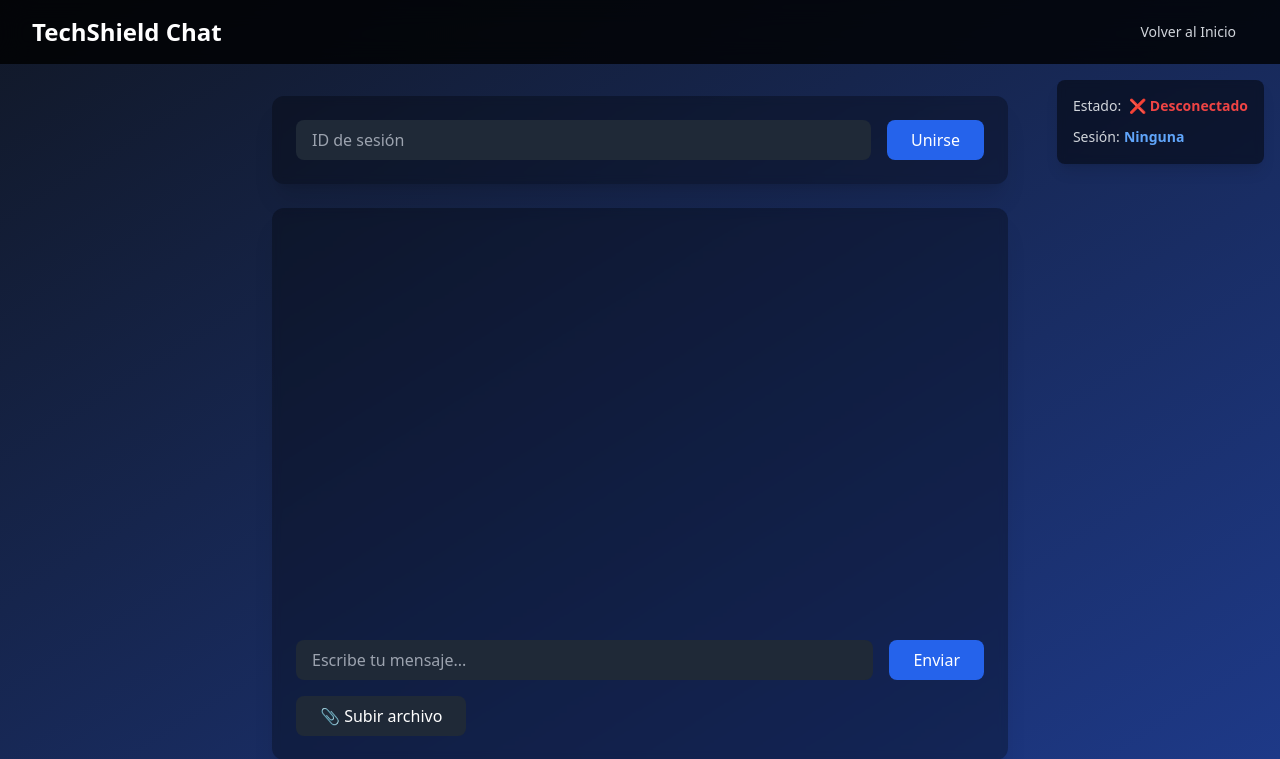
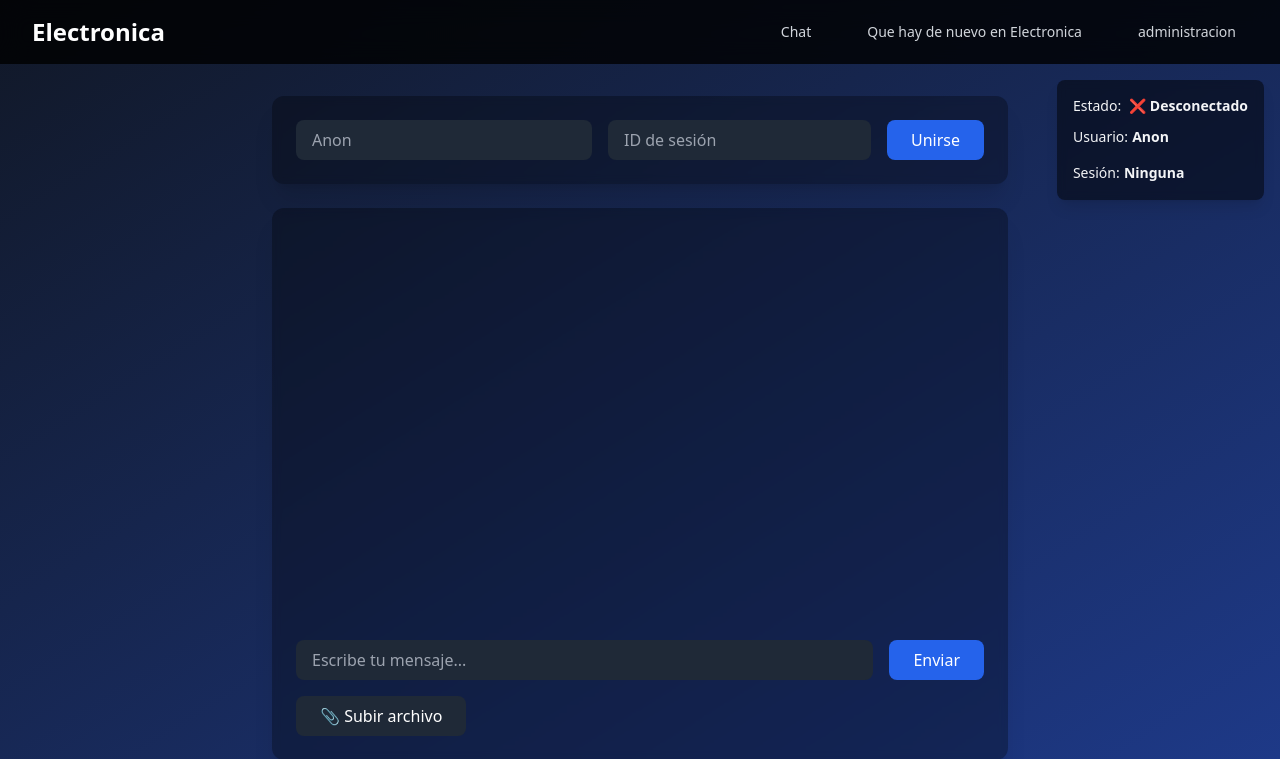
Before and after one commit to CiberBowie/ProyectoATB, a Flask app: page /chat in a window 1280 px wide. Shown: the top 759 px of the page. Run offline with Flask 3, Linux system fonts and the light colour scheme; some libraries are stand-ins or nearby versions.

Commit message:
version estable y varios añadidos

```diff
--- a/main.py
+++ b/main.py
@@ -7,16 +7,20 @@ socketio = SocketIO(app, cors_allowed_origins="*")
 
 # Almacén de sesiones
 sessions = {}
+# Almacen de usuarios
+user_list = {}
 
 @socketio.on('join_session')
 def handle_join_session(data):
     try:
         session_id = data['session_id']
-        if not session_id:
-            raise ValueError("ID de sesión vacío")
+        user_id = data['user_id']
+        if not(session_id and user_id):
+            raise
 
-        if session_id not in sessions:
+        if (session_id not in sessions) and (user_id not in user_list):
             sessions[session_id] = []
+            user_list[user_id] = [request.sid] #agrega al usuario y lo guarda junto a su request
 
         sessions[session_id].append(request.sid)
         join_room(session_id)
@@ -25,13 +29,14 @@ def handle_join_session(data):
             'session': session_id
         }, room=request.sid)
 
-    except Exception as e:
-        emit('error', {'msg': str(e)})
+    except:
+        emit('error', {'msg':'Verificar valores de entrada'})
 
 @socketio.on('send_message')
 def handle_message(data):
     try:
         session_id = data['session_id']
+        user_id = data['user_id']
         content = data['content']
 
         if session_id not in sessions:
@@ -39,7 +44,7 @@ def handle_message(data):
 
         emit('new_message', {
             'content': content,
-            'sender': request.sid[-6:]  # ID abreviado
+            'sender': user_id  # nombre del usuario ID
         }, room=session_id)
 
     except Exception as e:
@@ -59,5 +64,11 @@ def index():
 @app.route('/chat')
 def chat_room():
     return render_template('chat_room.html')
+@app.route('/login')
+def loginPage():
+    return render_template('login.html')
+@app.route('/admin')
+def adminPage():
+    return render_template('admin.html')
 if __name__ == '__main__':
     socketio.run(app, host='0.0.0.0', port=5000, debug=True)
--- a/pyproject.toml
+++ b/pyproject.toml
@@ -6,4 +6,6 @@ readme = "README.md"
 requires-python = ">=3.13"
 dependencies = [
     "pyserial>=3.5",
+    "Flask >= 3.1",
+    "Flask-socketio >= 5",
 ]
--- a/static/js/script.js
+++ b/static/js/script.js
@@ -1,16 +1,22 @@
 const socket = io.connect('http://' + document.location.hostname + ':5000');
 let current_session = null;
-
+const enterBtn = document.getElementById("enter-btn");
+window.addEventListener("keypress", ({key}) => {
+  if (key == "Enter")
+    enterBtn.click();
+});
 // Función para actualizar el estado de conexión
-function updateConnectionStatus(connected, sessionId = null) {
+function updateConnectionStatus(connected, sessionId = null, userId = null) {
     const statusText = document.getElementById('status-text');
     const currentSession = document.getElementById('current-session');
+    const userName = document.getElementById('user-name');
 
     statusText.textContent = connected ? 'Conectado ✅' : 'Desconectado ❌';
     currentSession.textContent = sessionId || 'Ninguna';
+    userName.textContent = userId || 'Anon';
 
     // Cambiar color de fondo
-    document.getElementById('connection-status').style.backgroundColor = connected ? '#e3f7e1' : '#ffe5e5';
+    document.getElementById('connection-status').style.backgroundColor = connected ? 'rgb(37 rgb(13 61 166)99 235)' : '#000000';
 }
 
 // Eventos de conexión
@@ -20,33 +26,38 @@ function updateConnectionStatus(connected, sessionId = null) {
 
 socket.on('disconnect', () => {
     updateConnectionStatus(false);
-});
-
+})
 // Unirse a sesión
 function joinSession() {
     const sessionId = document.getElementById('session_id').value;
+    const userId = document.getElementById('user_id').value;
     if (!sessionId.trim()) return;
 
-    current_session = sessionId;
     console.log(current_session);
-    socket.emit('join_session', {'session_id' : current_session});
+    socket.emit('join_session', {'session_id' : sessionId,
+    				'user_id':userId});
     /*document.getElementById('current-session').textContent = sessionId;*/
-    updateConnectionStatus(true, sessionId);
+    updateConnectionStatus(true, sessionId, userId);
 }
 socket.on('session_joined', (data) => {
     current_session = data.session_id;
+    current_user = data.user_id;
     document.getElementById('current-session').textContent = current_session;
+    document.getElementById('user-name').textContent = current_user;
     updateConnectionStatus(true, current_session);
 });
 
 // Enviar mensaje
 function sendMessage() {
     const message = document.getElementById('message_input').value.trim();
-    if (!message || !current_session) return;
+    if (!message || !current_session){console.log(user_id.value)};
+    current_session = session_id.value;
+	current_user = user_id.value;
 
-    socket.emit('send_message', {
-        session_id: current_session,
-        content: message
+	socket.emit('send_message', {
+	'session_id': current_session,
+	'user_id': current_user,
+	'content': message
     });
 
     document.getElementById('message_input').value = ''; // Limpiar campo
@@ -85,11 +96,12 @@ socket.on('new_message', (data) => {
 
 socket.on('file', (data) => {
     const messagesDiv = document.getElementById('messages');
-    const link = document.createElement('a');
-    link.href = data.file_data;
-    link.download = data.file_name;
-    link.textContent = `Descargar ${data.file_name}`;
-    messagesDiv.appendChild(link);
+    const linkElement = document.createElement('a');
+    linkElement.className = 'text-gray-100'
+    linkElement.href = data.file_data;
+    linkElement.download = data.file_name;
+    linkElement.textContent = `Descargar ${data.file_name}`;
+    messagesDiv.appendChild(linkElement);
 });
 
 socket.on('status', (data) => {
--- a/templates/chat_room.html
+++ b/templates/chat_room.html
@@ -26,48 +26,48 @@
         }
     </style>
 </head>
+{% extends "layout.html" %}
+
+{% block body%}
 <body class="bg-gradient-to-br from-gray-900 to-blue-900 min-h-screen">
-    <!-- Barra de navegación -->
-    <nav class="bg-black/80 backdrop-blur-md fixed w-full z-50">
-        <div class="max-w-7xl mx-auto px-4 sm:px-6 lg:px-8">
-            <div class="flex items-center justify-between h-16">
-                <div class="flex-shrink-0">
-                    <span class="text-white text-2xl font-bold">TechShield Chat</span>
-                </div>
-                <a href="/" class="text-gray-300 hover:text-white px-3 py-2 rounded-md text-sm font-medium transition-all duration-300">
-                    Volver al Inicio
-                </a>
-            </div>
-        </div>
-    </nav>
-
     <!-- Contenido principal -->
     <main class="pt-24 pb-8 max-w-3xl mx-auto px-4">
         <!-- Estado de conexión -->
         <div id="connection-status" class="fixed top-20 right-4 bg-black/50 backdrop-blur-sm p-4 rounded-lg shadow-lg">
             <div class="flex items-center space-x-2">
-                <span class="text-sm font-medium text-gray-300">Estado:</span>
-                <span id="status-text" class="text-sm font-semibold text-red-500">❌ Desconectado</span>
+                <span class="text-sm font-medium text-gray-100">Estado:</span>
+                <span id="status-text" class="text-sm font-semibold text-gray-100">❌ Desconectado</span>
             </div>
-            <div class="mt-2">
-                <span class="text-sm font-medium text-gray-300">Sesión:</span>
-                <span id="current-session" class="text-sm font-semibold text-blue-400">Ninguna</span>
+	    <div class="mt-2">
+		<span class="text-sm font-medium text-gray-100">Usuario:</span>
+		<span id="user-name" class="text-sm font-semibold text-gray-100">Anon</span>
+	</div>
+            <div class="mt-3">
+                <span class="text-sm font-medium text-gray-100">Sesión:</span>
+
+                <span id="current-session" class="text-sm font-semibold text-gray-100">Ninguna</span>
             </div>
         </div>
 
         <!-- Panel de control de sesión -->
         <div class="bg-black/30 backdrop-blur-sm rounded-xl p-6 mb-6 shadow-xl">
             <div class="flex gap-4">
-                <input
+		<input
+		    type="text"
+		    id="user_id"
+		    placeholder="Anon"
+		    class="flex-1 bg-gray-800 text-white rounded-lg px-4 py-2 focus:outline-none focus:ring-2 focus:ring-blue-500"
+		    >
+		<input
                     type="text"
                     id="session_id"
                     placeholder="ID de sesión"
-                    class="flex-1 bg-gray-800 text-white rounded-lg px-4 py-2 focus:outline-none focus:ring-2 focus:ring-blue-500"
+                    class="flex-2 bg-gray-800 text-white rounded-lg px-4 py-2 focus:outline-none focus:ring-2 focus:ring-blue-500"
                 >
                 <button
                     onclick="joinSession()"
                     class="bg-blue-600 hover:bg-blue-700 text-white px-6 py-2 rounded-lg font-medium transition-all duration-300 transform hover:scale-105"
-                >
+		    >
                     Unirse
                 </button>
             </div>
@@ -88,6 +88,7 @@
                 >
                 <button
                     onclick="sendMessage()"
+ 			id="enter-btn"
                     class="bg-blue-600 hover:bg-blue-700 text-white px-6 py-2 rounded-lg font-medium transition-all duration-300 transform hover:scale-105"
                 >
                     Enviar
@@ -108,4 +109,5 @@
     <script src="https://cdnjs.cloudflare.com/ajax/libs/socket.io/4.0.1/socket.io.js"></script>
     <script src="{{ url_for('static', filename='js/script.js') }}"></script>
 </body>
+{% endblock %}
 </html>
--- /dev/null
+++ b/templates/layout.html
@@ -0,0 +1,49 @@
+<!DOCTYPE html>
+<html lang="es">
+<head>
+    <meta charset="UTF-8">
+    <meta name="viewport" content="width=device-width, initial-scale=1.0">
+    <title>Comunidad Electronica - Inicio</title>
+    <script src="https://cdn.tailwindcss.com"></script>
+    <style>
+        .shield-container {
+            position: relative;
+            overflow: hidden;
+        }
+        .shield-overlay {
+            position: absolute;
+            top: 0;
+            left: 0;
+            right: 0;
+            bottom: 0;
+            background: rgba(0, 0, 0, 0.5);
+            z-index: 1;
+        }
+    </style>
+</head>
+	<!-- Barra de navegación -->
+    <header class="bg-black/80 backdrop-blur-md fixed w-full z-50">
+        <div class="max-w-7xl mx-auto px-4 sm:px-6 lg:px-8">
+            <div class="flex items-center justify-between h-16">
+                <div class="flex-shrink-0">
+                    <a href='/' class="text-white text-2xl font-bold">Electronica</span>
+                </div>
+                <div class="hidden md:block">
+                    <div class="flex space-x-8">
+                        <a href="/chat" class="text-gray-300 hover:text-white px-3 py-2 rounded-md text-sm font-medium transition-all duration-300">
+                            Chat
+                        </a>
+                        <a href="#" class="text-gray-300 hover:text-white px-3 py-2 rounded-md text-sm font-medium transition-all duration-300">
+                            Que hay de nuevo en Electronica
+                        </a>
+                        <a href="/login" class="text-gray-300 hover:text-white px-3 py-2 rounded-md text-sm font-medium transition-all duration-300">
+                            administracion
+                        </a>
+                    </div>
+                </div>
+            </div>
+        </div>
+</header>
+{%block body%}
+{%endblock%}
+</html>
```
Also changed, not shown: templates/index.html (+4 -48 lines), templates/admin.html (added), templates/login.html (added), 6 other files.
